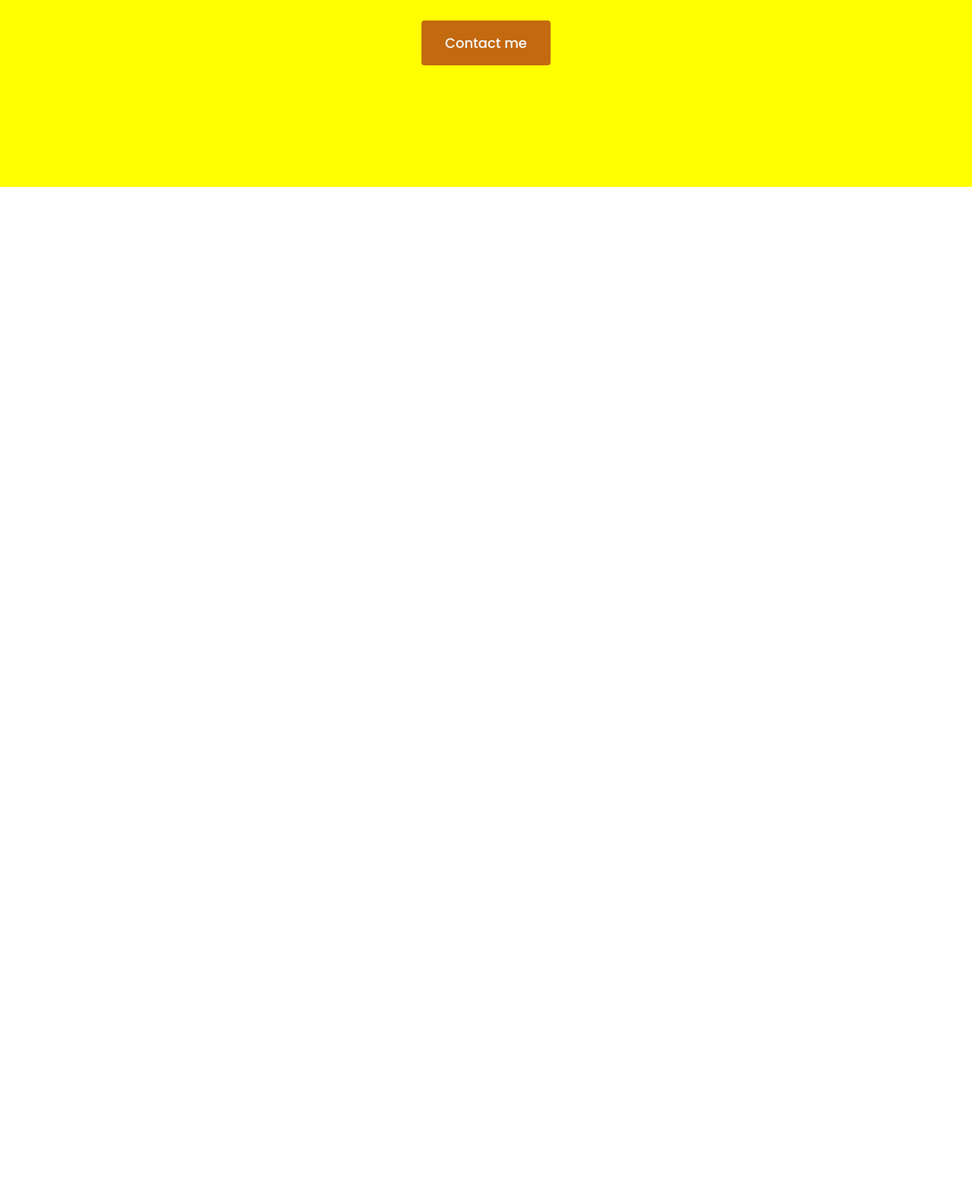
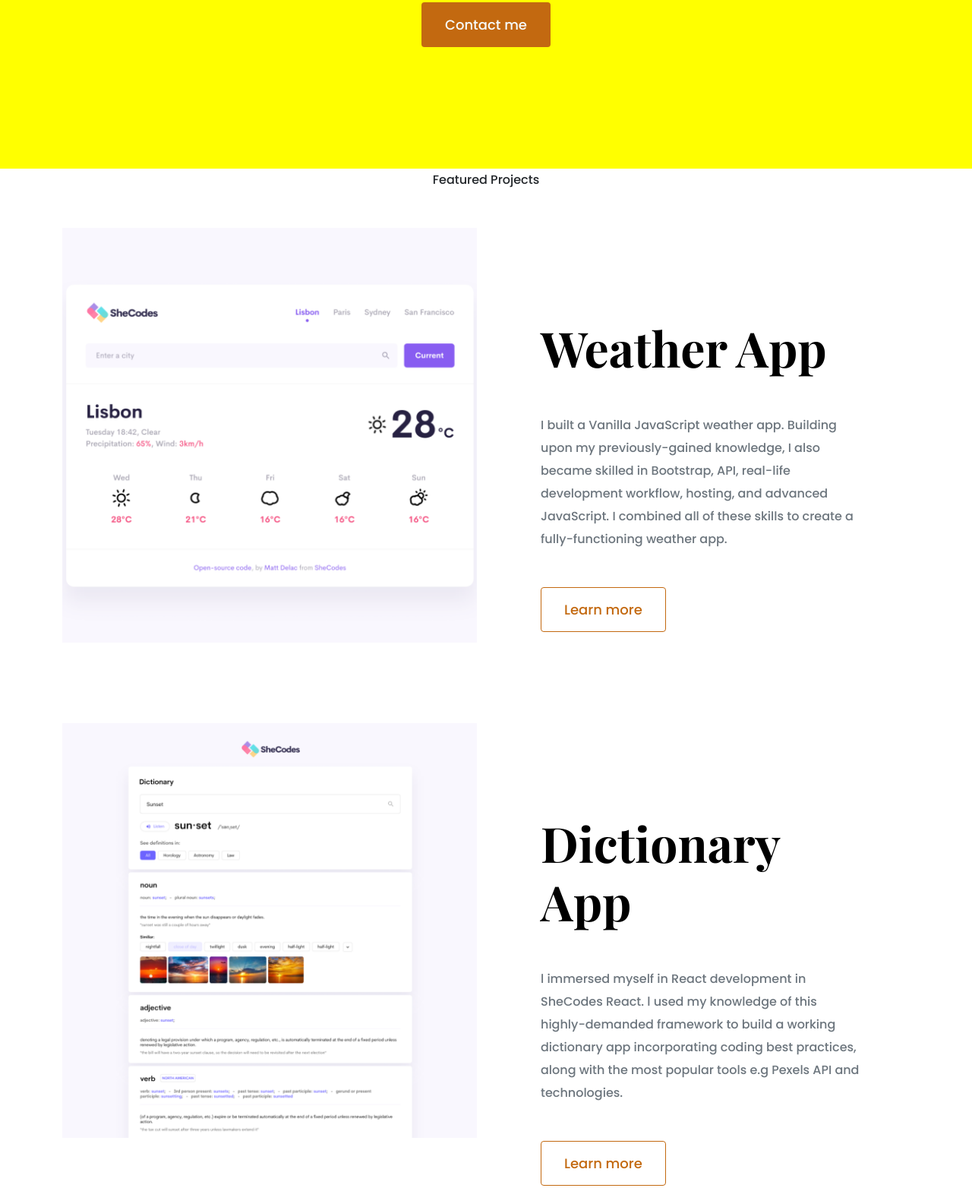
Before and after one commit to judith27-4/dev-portfolio, a plain HTML site: page index.html in a window 1280 px wide. Shown: the part 406-1970 px from the top of the page at 76% size. Before the commit the page ends 800 px from the top, so only its background shows below. Drawn offline with nearby package versions, Linux system fonts and the light colour scheme.

Commit message:
added homepage and content design

```diff
--- a/index.html
+++ b/index.html
@@ -37,8 +37,63 @@
   <p>👋 Hello, I'm</p>
       <h1>Judith Santo</h1>
       <h2 class="mb-5">Front-end developer based in South Africa</h2>
+      <div>
       <a href="#" class="btn btn-branding">Contact me</a>
-
       </div>
+      </div>
+       <p class="text-center mb-5">
+        Featured Projects
+      </p>
+      <div class="container">
+        <div class="row mb-5">
+          <div class="col d-none d-lg-block">
+            <img src="images/Weather App.png"
+            class="img-fluid" alt=""/>
+             </div>
+            <div class="col">
+     <div class="project-description">
+       <h2 class="mb-5">Weather App</h2>
+            <p class="mb-5 text-muted">
+              I built a Vanilla JavaScript weather app. Building upon my
+              previously-gained knowledge, I also became skilled in Bootstrap,
+              API, real-life development workflow, hosting, and advanced
+              JavaScript. I combined all of these skills to create a
+              fully-functioning weather app.
+            </p>
+            <a href="" class="btn btn-branding-outline">Learn more</a>
+            </div>
+            </div>
+            <div class="container">
+        <div class="row">
+          <div class="col-6">
+             </div>
+            <div class="col-6">
+            </div>
+          </div>
+           <div class="row mb-5">
+          <div class="col d-none d-lg-block">
+            <img src="images/Dictionary App.png"
+            class="img-fluid" alt=""/>
+             </div>
+            <div class="col">
+     <div class="project-description">
+       <h2 class="mb-5">Dictionary App</h2>
+            <p class="mb-5 text-muted">
+             l immersed myself in React development in SheCodes React.
+             l used my knowledge of this highly-demanded framework to
+             build a working dictionary app incorporating coding best practices,
+             along with the most popular tools e.g Pexels API and technologies.
+            </p>
+            <a href="" class="btn btn-branding-outline">Learn more</a>
+            </div>
+            </div>
+            <div class="container">
+        <div class="row">
+          <div class="col-6">
+             </div>
+            <div class="col-6">
+            </div>
+          </div>
+            </div>
 </body>
 </html>
--- a/styles/portfolio.css
+++ b/styles/portfolio.css
@@ -21,8 +21,13 @@ h6{
 h1{
     font-size: 96px;
 }
+h2{
+    font-size: 64px;
+}
 p{
     font-weight: normal;
+    font-size: 16px;
+    line-height:30px;
 }
 .hero{
     background:var(--secondary-color);
@@ -49,3 +54,31 @@ color:rgb(26, 42, 3);
     line-height: 27px;
     padding: 15px 30px;
 }
+.btn-branding-outline{
+    color:var(--branding-color);
+    border: 1px solid var(--branding-color);
+    border-radius: 4px;
+    font-size: 18px;
+    line-height: 27px;
+    padding: 15px 30px;
+
+}
+.project-description{
+    padding:120px 60px;
+
+}
+@media (max-width:900px){
+    h1{
+        font-size: 60px;
+    }
+    h2{
+        font-size: 44px;
+    }
+    .hero{
+        padding:80px 20px;
+    }
+    .project-description{
+        padding:0;
+        text-align: center;
+    }
+}
```
Also changed, not shown: images/Dictionary App.png (added), images/Weather App.png (added), images/logo-small.jpg (added), images/logo.png (added).
